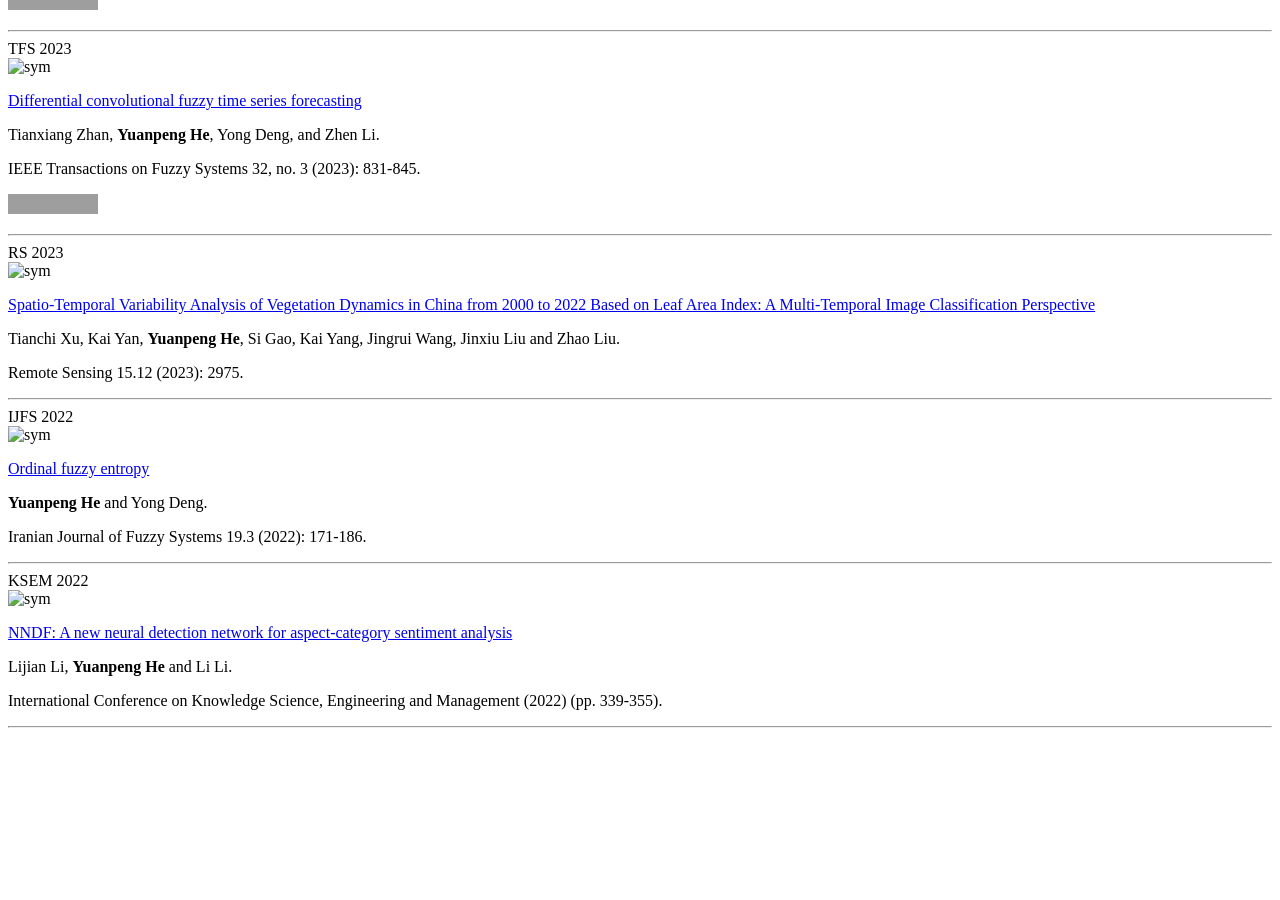
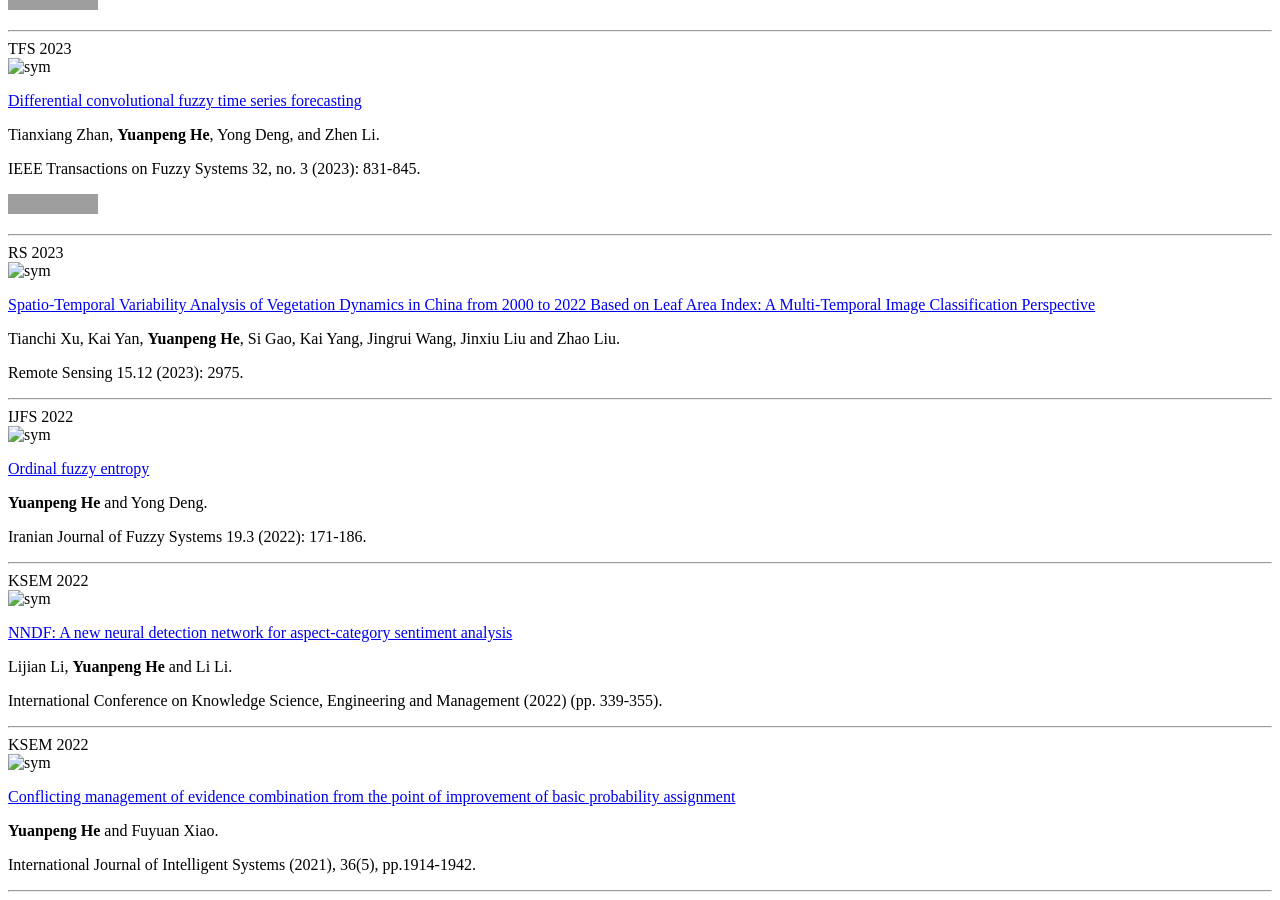
Before and after one commit to heyuanpengpku/heyuanpeng.github.io, a Jekyll site: the page built from _pages/includes/pub.md, in a window 1280 px wide and 900 px high, scrolled down 3469 px. Built offline with Jekyll 4.4.1, drawn with Linux system fonts in a browser that asks for light colours; our own code applies the rules of GitHub Pages for plain Markdown files; before the commit the page ends 4205 px from its top, so only the background shows below that; grey boxes are pictures that could not be loaded.

Commit message:
2025-10-09 13:48:06

```diff
--- a/_pages/includes/pub.md
+++ b/_pages/includes/pub.md
@@ -290,3 +290,17 @@ International Conference on Knowledge Science, Engineering and Management (2022)
 </div>
 
 ---
+
+<div class='paper-box'><div class='paper-box-image'><div><div class="badge">KSEM 2022</div><img src='images/covers/2021-cmec.jpg' alt="sym" width="100%"></div></div>
+<div class='paper-box-text' markdown="1">
+
+[Conflicting management of evidence combination from the point of improvement of basic probability assignment](https://onlinelibrary.wiley.com/doi/abs/10.1002/int.22366)
+
+**Yuanpeng He** and Fuyuan Xiao.
+
+International Journal of Intelligent Systems (2021), 36(5), pp.1914-1942.
+
+</div>
+</div>
+
+---
```
